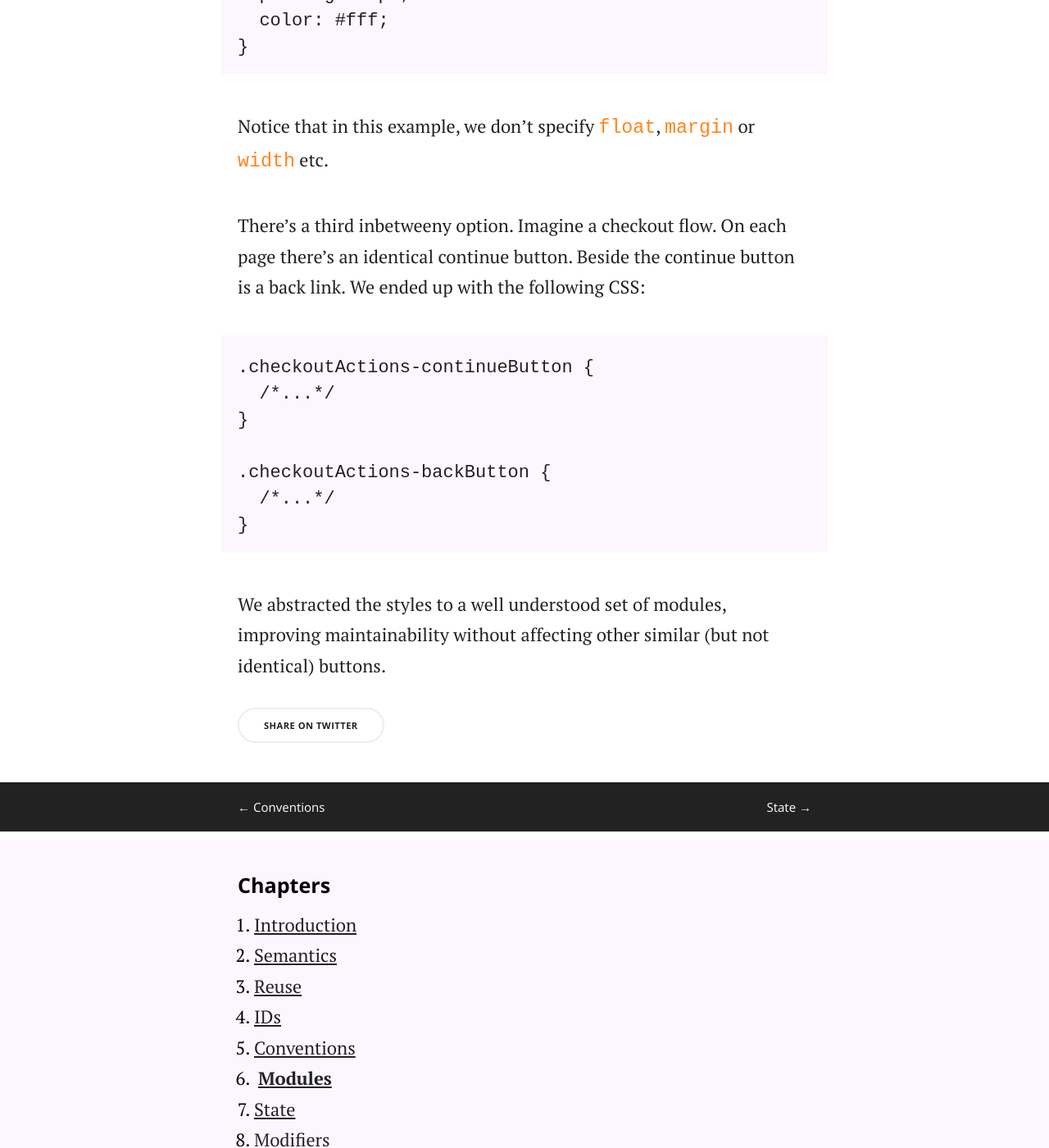
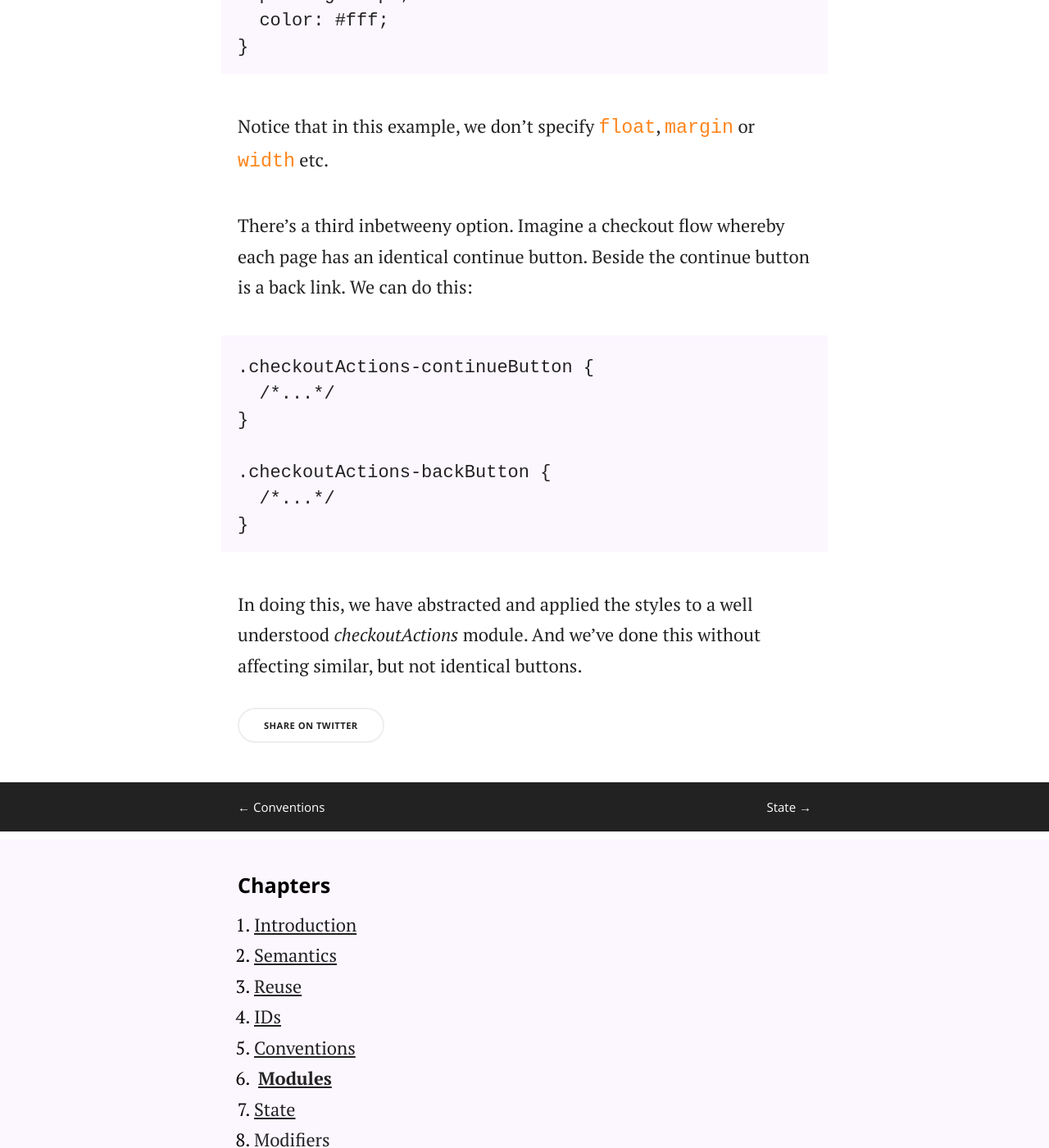
Before and after one commit to adamsilver/maintainablecss.com-jekyll, a Jekyll site: the page built from _chapters/06-modules.md, in a window 1280 px wide and 1400 px high, scrolled down 5068 px. Shown: the whole window at 82% size. Built offline with Jekyll 4.4.1, drawn with Linux system fonts in a browser that asks for light colours; some of the changed text lies outside the part shown.

Commit message:
Fix up last few paras

```diff
--- a/_chapters/06-modules.md
+++ b/_chapters/06-modules.md
@@ -106,7 +106,7 @@ To avoid override hell, we can comma-delimit several buttons to apply the common
 
 Notice that in this example, we don't specify `float`, `margin` or `width` etc.
 
-There's a third inbetweeny option. Imagine a checkout flow. On each page there's an identical continue button. Beside the continue button is a back link. We ended up with the following CSS:
+There's a third inbetweeny option. Imagine a checkout flow whereby each page has an identical continue button. Beside the continue button is a back link. We can do this:
 
 	.checkoutActions-continueButton {
 	  /*...*/
@@ -116,4 +116,4 @@ There's a third inbetweeny option. Imagine a checkout flow. On each page there's
 	  /*...*/
 	}
 
-We abstracted the styles to a well understood set of modules, improving maintainability without affecting other similar (but not identical) buttons.
+In doing this, we have abstracted and applied the styles to a well understood *checkoutActions* module. And we've done this without affecting similar, but not identical buttons.
```
Also changed, not shown: other parts of _chapters/06-modules.md (+3 -3 lines).
